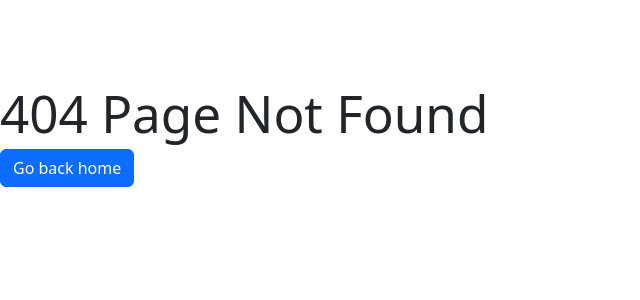
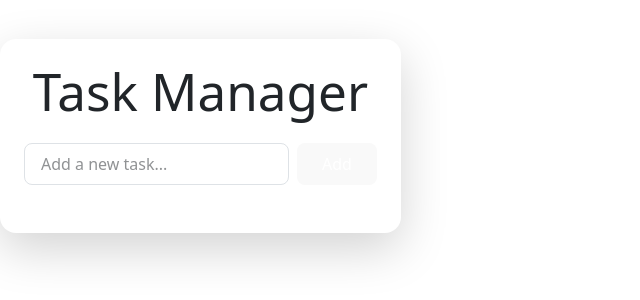
Before and after one commit to joeshoshina/Task-Manager, a React (Vite) app in the folder client/: page /task-manager in a window 1280 px wide. Before the commit this address had no page. Shown: the part 264-564 px from the top of the page, without its empty margins (0-640 px from the left). Built offline with nearby package versions, Linux system fonts and the light colour scheme.

Commit message:
convert TaskManager component into a full page with sectioned layout

```diff
--- /dev/null
+++ b/client/src/components/TaskManager.jsx
@@ -0,0 +1,74 @@
+import React, { useState } from "react";
+
+const TaskManager = () => {
+  const [tasks, setTasks] = useState([]);
+  const [input, setInput] = useState("");
+
+  const handleAddTask = () => {
+    if (input.trim() === "") return;
+    setTasks([...tasks, { id: Date.now(), text: input, completed: false }]);
+    setInput("");
+  };
+
+  const handleToggleComplete = (id) => {
+    setTasks(
+      tasks.map((task) =>
+        task.id === id ? { ...task, completed: !task.completed } : task
+      )
+    );
+  };
+
+  const handleDeleteTask = (id) => {
+    setTasks(tasks.filter((task) => task.id !== id));
+  };
+
+  return (
+    <div className="max-w-md mx-auto p-4 bg-white shadow-lg rounded-2xl">
+      <h1 className="text-2xl font-semibold mb-4 text-center">Task Manager</h1>
+
+      <div className="flex gap-2 mb-4">
+        <input
+          className="flex-grow border px-3 py-2 rounded-lg"
+          type="text"
+          value={input}
+          onChange={(e) => setInput(e.target.value)}
+          placeholder="Add a new task..."
+        />
+        <button
+          className="bg-blue-500 text-white px-4 py-2 rounded-lg hover:bg-blue-600"
+          onClick={handleAddTask}
+        >
+          Add
+        </button>
+      </div>
+
+      <ul className="space-y-2">
+        {tasks.map((task) => (
+          <li
+            key={task.id}
+            className={`flex justify-between items-center px-4 py-2 border rounded-lg ${
+              task.completed ? "bg-green-100" : "bg-gray-50"
+            }`}
+          >
+            <span
+              className={`flex-grow cursor-pointer ${
+                task.completed ? "line-through text-gray-400" : ""
+              }`}
+              onClick={() => handleToggleComplete(task.id)}
+            >
+              {task.text}
+            </span>
+            <button
+              className="text-red-500 hover:text-red-700 ml-2"
+              onClick={() => handleDeleteTask(task.id)}
+            >
+              ✕
+            </button>
+          </li>
+        ))}
+      </ul>
+    </div>
+  );
+};
+
+export default TaskManager;
--- a/client/src/main.jsx
+++ b/client/src/main.jsx
@@ -4,6 +4,7 @@
 import App from "./App.jsx";
 import Signin from "./components/Signin.jsx";
 import Signup from "./components/Signup.jsx";
+import TaskManager from "./components/TaskManager.jsx";
 import { createBrowserRouter, RouterProvider } from "react-router-dom";
 import NotFoundPage from "./components/NotFoundPage.jsx";
 
@@ -11,6 +12,7 @@
   { path: "/", element: <App /> },
   { path: "/signin", element: <Signin /> },
   { path: "/signup", element: <Signup /> },
+  { path: "/task-manager", element: <TaskManager /> },
   { path: "*", element: <NotFoundPage /> },
 ]);
 
```
